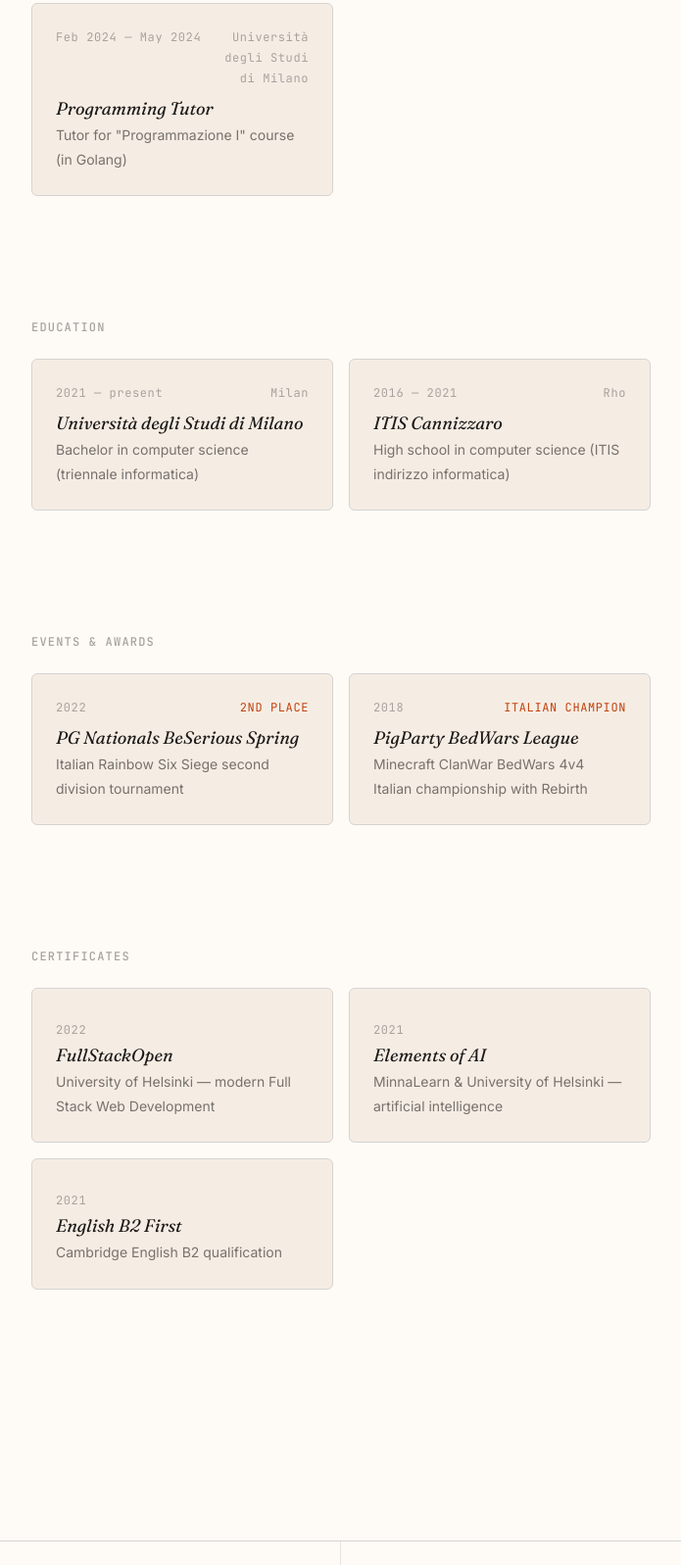
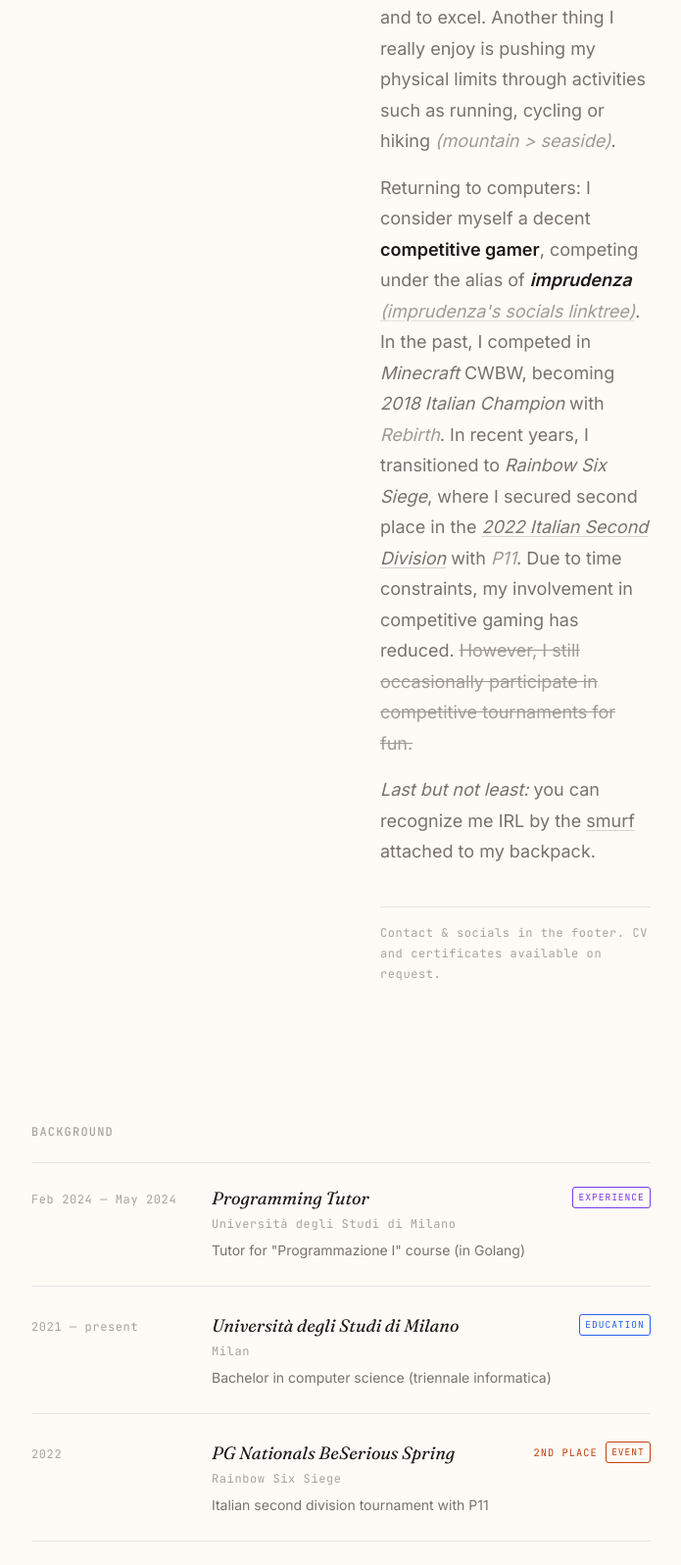
Before and after one commit to Favo02/favo02.dev, an Astro site: page /about in a window 1280 px wide. Shown: the part 1203-2800 px from the top of the page at 98% size, without its empty margins (292-987 px from the left). Built offline with nearby package versions, Linux system fonts and the light colour scheme; Astro itself is replaced by a stand-in of ours.

Commit message:
feat(about): unified timeline with type tags, full bio restored
- Restore full original bio verbatim (gaming history, sports, smurf backpack)
- Merge all background entries into one 'Background' timeline list instead
  of separate Experience / Education sections
- Each entry carries a coloured type tag:
    experience  → purple (--tag-personal)
    education   → blue   (--tag-academic)
    event       → orange (--accent)
    certificate → grey
- Event entries also show an accent result badge ('2nd place', 'Italian Champion')
- Publications section still present but hidden when the array is empty
- Timeline rows have a subtle hover-indent effect

```diff
--- a/src/pages/about.astro
+++ b/src/pages/about.astro
@@ -1,81 +1,91 @@
 ---
-import BaseLayout from '../layouts/BaseLayout.astro';
+import BaseLayout from "../layouts/BaseLayout.astro"
 
-const experience = [
+// All timeline entries in a single flat list, sorted newest-first
+// Add type: 'experience' | 'education' | 'certificate' | 'event' | 'publication'
+const timeline = [
   {
-    period: 'Feb 2024 — May 2024',
-    title: 'Programming Tutor',
-    org: 'Università degli Studi di Milano',
+    type: "experience" as const,
+    period: "Feb 2024 — May 2024",
+    title: "Programming Tutor",
+    org: "Università degli Studi di Milano",
     description: 'Tutor for "Programmazione I" course (in Golang)',
-    link: 'https://mameli.docenti.di.unimi.it/pls-tutoring/wiki/WikiStart',
-  },
-];
-
-const education = [
-  {
-    period: '2021 — present',
-    title: 'Università degli Studi di Milano',
-    org: 'Milan',
-    description: 'Bachelor in computer science (triennale informatica)',
-    link: 'https://www.unimi.it/en/education/computer-science',
+    link: "https://mameli.docenti.di.unimi.it/pls-tutoring/wiki/WikiStart",
+    result: null,
   },
   {
-    period: '2016 — 2021',
-    title: 'ITIS Cannizzaro',
-    org: 'Rho',
-    description: 'High school in computer science (ITIS indirizzo informatica)',
-    link: 'https://www.itiscannizzaro.edu.it/pagine/-informatica',
-  },
-];
-
-const certificates = [
-  {
-    year: '2022',
-    title: 'FullStackOpen',
-    description: 'University of Helsinki — modern Full Stack Web Development',
-    link: 'https://fullstackopen.com/en',
+    type: "education" as const,
+    period: "2021 — present",
+    title: "Università degli Studi di Milano",
+    org: "Milan",
+    description: "Bachelor in computer science (triennale informatica)",
+    link: "https://www.unimi.it/en/education/computer-science",
+    result: null,
   },
   {
-    year: '2021',
-    title: 'Elements of AI',
-    description: 'MinnaLearn & University of Helsinki — artificial intelligence',
-    link: 'https://www.elementsofai.com',
+    type: "event" as const,
+    period: "2022",
+    title: "PG Nationals BeSerious Spring",
+    org: "Rainbow Six Siege",
+    description: "Italian second division tournament with P11",
+    link: "https://liquipedia.net/rainbowsix/PG_Nationals/2022/BeSerious/Spring",
+    result: "2nd place",
   },
   {
-    year: '2021',
-    title: 'English B2 First',
-    description: 'Cambridge English B2 qualification',
-    link: 'https://www.cambridgeenglish.org/exams-and-tests/first',
-  },
-];
-
-// Events: hackathons, awards, competitions — add entries here
-const events = [
-  {
-    year: '2022',
-    title: 'PG Nationals BeSerious Spring',
-    result: '2nd place',
-    description: 'Italian Rainbow Six Siege second division tournament',
-    link: 'https://liquipedia.net/rainbowsix/PG_Nationals/2022/BeSerious/Spring',
+    type: "certificate" as const,
+    period: "2022",
+    title: "FullStackOpen",
+    org: "University of Helsinki",
+    description: "Modern Full Stack Web Development course",
+    link: "https://fullstackopen.com/en",
+    result: null,
   },
   {
-    year: '2018',
-    title: 'PigParty BedWars League',
-    result: 'Italian Champion',
-    description: 'Minecraft ClanWar BedWars 4v4 Italian championship with Rebirth',
+    type: "education" as const,
+    period: "2016 — 2021",
+    title: "ITIS Cannizzaro",
+    org: "Rho",
+    description: "High school in computer science (ITIS indirizzo informatica)",
+    link: "https://www.itiscannizzaro.edu.it/pagine/-informatica",
+    result: null,
+  },
+  {
+    type: "event" as const,
+    period: "2018",
+    title: "PigParty BedWars League",
+    org: "Minecraft CWBW",
+    description: "4v4 Italian championship with Rebirth",
     link: null,
+    result: "Italian Champion",
   },
-];
+  {
+    type: "certificate" as const,
+    period: "2021",
+    title: "Elements of AI",
+    org: "MinnaLearn & Univ. of Helsinki",
+    description: "Artificial intelligence introductory course",
+    link: "https://www.elementsofai.com",
+    result: null,
+  },
+  {
+    type: "certificate" as const,
+    period: "2021",
+    title: "English B2 First",
+    org: "Cambridge English",
+    description: "Cambridge English B2 qualification",
+    link: "https://www.cambridgeenglish.org/exams-and-tests/first",
+    result: null,
+  },
+]
 
-// Publications — add your papers, theses, or articles here
+// Publications kept separate — hidden when empty
 const publications: {
-  year: string;
-  title: string;
-  venue: string;
-  description: string;
-  link: string | null;
+  year: string
+  title: string
+  venue: string
+  description: string
+  link: string | null
 }[] = [
-  // Example entry (remove or replace when you have real ones):
   // {
   //   year: '2025',
   //   title: 'My Bachelor Thesis',
@@ -83,21 +93,30 @@
   //   description: 'Short description of what it covers.',
   //   link: null,
   // },
-];
+]
+
+const typeLabel: Record<typeof timeline[number]["type"], string> = {
+  experience: "experience",
+  education: "education",
+  certificate: "certificate",
+  event: "event",
+}
 
 const calculateAge = (birthday: Date) => {
-  const ageDifMs = Date.now() - birthday.getTime();
-  const ageDate = new Date(ageDifMs);
-  return Math.abs(ageDate.getUTCFullYear() - 1970);
-};
+  const ageDifMs = Date.now() - birthday.getTime()
+  const ageDate = new Date(ageDifMs)
+  return Math.abs(ageDate.getUTCFullYear() - 1970)
+}
 
-const myAge = calculateAge(new Date('August 25, 2002'));
+const myAge = calculateAge(new Date("August 25, 2002"))
 ---
 
-<BaseLayout title="About" description="About Luca Favini — biography, education, experience, and more.">
+<BaseLayout
+  title="About"
+  description="About Luca Favini — biography, education, experience, and more."
+>
   <div class="about-page">
-
-    <!-- ── Intro: photo + bio side by side ── -->
+    <!-- ── Intro: photo + bio ── -->
     <section class="intro-section">
       <div class="intro-photo-col">
         <div class="photo-wrap">
@@ -111,143 +130,166 @@
       </div>
 
       <div class="intro-text-col">
-        <h1 class="intro-name">Luca<br /><em>Favini</em></h1>
+        <h1 class="intro-name">
+          Luca<br /><em>Favini</em>
+        </h1>
+
         <div class="intro-bio">
           <p>
-            {myAge} years old, based <em>(near)</em> <strong>Milan, Italy</strong>.
-            My friends call me <strong>Favo</strong>.
+            Hello, I am <strong>Luca Favini</strong>, but my friends call me <strong
+              >Favo</strong
+            >. I am a {myAge}-year-old guy living <em>(near)</em>
+            <strong>Milan, Italy</strong>.
           </p>
           <p>
-            I study <strong>computer science</strong> at Università degli Studi di Milano
-            and spend a lot of time writing code, mostly in the open.
-            My <a href="https://github.com/Favo02" target="_blank" rel="noopener noreferrer">GitHub README</a>
-            tracks my current interests more accurately than this page.
+            My educational background is entirely centered around <strong
+              >computer science</strong
+            >, which I am currently studying at <strong
+              >Università degli studi di Milano</strong
+            >. For more details about my <strong>interests</strong>, <strong
+              >notable projects</strong
+            > and <strong>current focuses</strong> check out my <a
+              href="https://github.com/Favo02"
+              target="_blank"
+              rel="noopener noreferrer">GitHub README</a
+            >. I update it quite <em>frequently</em>, much more than this website!
           </p>
           <p>
-            Outside computers: football <em>(the real one)</em>, running, cycling, hiking —
-            preferably uphill. I compete under the alias
-            <a href="https://linktr.ee/imprudenza" target="_blank" rel="noopener noreferrer"><em>imprudenza</em></a>.
+            I also engage in activities unrelated to computers. I have a strong passion
+            for playing basically <strong>any sport</strong>, particularly <strong
+              >football</strong
+            >
+            <em
+              ><span class="opacity-70"
+                >(the real one, <del>soccer</del>)</span
+              ></em
+            >, which I played for many years in my hometown team. However, I must admit
+            that my <strong>competitive nature</strong> and desire for <strong
+              >precision</strong
+            > come into play: whether it's a casual or competitive game, I always strive
+            to achieve victory and to excel. Another thing I really enjoy is pushing my
+            physical limits through activities such as running, cycling or hiking <em
+              ><span class="opacity-70">(mountain &gt; seaside)</span></em
+            >.
+          </p>
+          <p>
+            Returning to computers: I consider myself a decent <strong
+              >competitive gamer</strong
+            >, competing under the alias of <em><strong>imprudenza</strong></em>
+            <a href="https://linktr.ee/imprudenza" target="_blank" rel="noopener noreferrer"
+              ><em><span class="opacity-70">(imprudenza's socials linktree)</span></em></a
+            >. In the past, I competed in <em>Minecraft</em>
+            <span title="ClanWar BedWars, 4v4 on PigParty or GommeHD">CWBW</span>,
+            becoming <span title="PigParty BedWars league, 4v4 on PigParty"
+              ><em>2018 Italian Champion</em></span
+            > with <em><span class="opacity-70">Rebirth</span></em>. In recent years, I
+            transitioned to <em>Rainbow Six Siege</em>, where I secured second place in
+            the <a
+              href="https://liquipedia.net/rainbowsix/PG_Nationals/2022/BeSerious/Spring"
+              target="_blank"
+              rel="noopener noreferrer"
+              title="BeSerious Spring 2022"><em>2022 Italian Second Division</em></a
+            > with <em><span class="opacity-70">P11</span></em>. Due to time constraints,
+            my involvement in competitive gaming has reduced. <del
+              ><span class="opacity-70"
+                >However, I still occasionally participate in competitive tournaments for
+                fun.</span
+              ></del
+            >
+          </p>
+          <p>
+            <em>Last but not least:</em> you can recognize me IRL by the <a
+              href="https://upload.wikimedia.org/wikipedia/en/2/26/Papasmurf1.jpg"
+              target="_blank"
+              rel="noopener noreferrer">smurf</a
+            > attached to my backpack.
           </p>
           <p class="bio-footnote mono-sm">
-            Contact &amp; socials in the footer of every page.
-            CV and certificates available on request.
+            Contact &amp; socials in the footer. CV and certificates available on
+            request.
           </p>
         </div>
       </div>
     </section>
 
-    <!-- ── Experience ── -->
-    <section class="cards-section">
-      <h2 class="section-label mono">Experience</h2>
-      <div class="cards-grid">
-        {experience.map((item) => (
-          <a href={item.link} target="_blank" rel="noopener noreferrer" class="card">
-            <div class="card-top">
-              <span class="card-period mono-sm">{item.period}</span>
-              <span class="card-org mono-sm">{item.org}</span>
-            </div>
-            <p class="card-title">{item.title}</p>
-            <p class="card-desc">{item.description}</p>
-          </a>
-        ))}
-      </div>
+    <!-- ── Unified timeline ── -->
+    <section class="timeline-section">
+      <h2 class="section-label mono">Background</h2>
+      <ul class="timeline-list">
+        {
+          timeline.map((item) => (
+            <li class="tl-item">
+              <span class="tl-period mono-sm">{item.period}</span>
+              <div class="tl-body">
+                <div class="tl-top">
+                  {item.link ? (
+                    <a
+                      href={item.link}
+                      target="_blank"
+                      rel="noopener noreferrer"
+                      class="tl-title"
+                    >
+                      {item.title}
+                    </a>
+                  ) : (
+                    <span class="tl-title">{item.title}</span>
+                  )}
+                  <div class="tl-badges">
+                    {item.result && (
+                      <span class="tl-result">{item.result}</span>
+                    )}
+                    <span class:list={["tl-tag", `tl-tag--${item.type}`]}>
+                      {typeLabel[item.type]}
+                    </span>
+                  </div>
+                </div>
+                <p class="tl-meta mono-sm">{item.org}</p>
+                {item.description && (
+                  <p class="tl-desc">{item.description}</p>
+                )}
+              </div>
+            </li>
+          ))
+        }
+      </ul>
     </section>
 
-    <!-- ── Education ── -->
-    <section class="cards-section">
-      <h2 class="section-label mono">Education</h2>
-      <div class="cards-grid">
-        {education.map((item) => (
-          <a href={item.link} target="_blank" rel="noopener noreferrer" class="card">
-            <div class="card-top">
-              <span class="card-period mono-sm">{item.period}</span>
-              <span class="card-org mono-sm">{item.org}</span>
-            </div>
-            <p class="card-title">{item.title}</p>
-            <p class="card-desc">{item.description}</p>
-          </a>
-        ))}
-      </div>
-    </section>
-
-    <!-- ── Events ── -->
-    {events.length > 0 && (
-      <section class="cards-section">
-        <h2 class="section-label mono">Events &amp; Awards</h2>
-        <div class="cards-grid">
-          {events.map((item) => (
-            item.link
-              ? (
-                <a href={item.link} target="_blank" rel="noopener noreferrer" class="card card--event">
-                  <div class="card-top">
-                    <span class="card-period mono-sm">{item.year}</span>
-                    <span class="event-result">{item.result}</span>
+    <!-- ── Publications (shown only when non-empty) ── -->
+    {
+      publications.length > 0 && (
+        <section class="timeline-section">
+          <h2 class="section-label mono">Publications</h2>
+          <ul class="timeline-list">
+            {publications.map((item) => (
+              <li class="tl-item">
+                <span class="tl-period mono-sm">{item.year}</span>
+                <div class="tl-body">
+                  <div class="tl-top">
+                    {item.link ? (
+                      <a
+                        href={item.link}
+                        target="_blank"
+                        rel="noopener noreferrer"
+                        class="tl-title"
+                      >
+                        {item.title}
+                      </a>
+                    ) : (
+                      <span class="tl-title">{item.title}</span>
+                    )}
+                    <span class="tl-tag tl-tag--publication">publication</span>
                   </div>
-                  <p class="card-title">{item.title}</p>
-                  <p class="card-desc">{item.description}</p>
-                </a>
-              )
-              : (
-                <div class="card card--event">
-                  <div class="card-top">
-                    <span class="card-period mono-sm">{item.year}</span>
-                    <span class="event-result">{item.result}</span>
-                  </div>
-                  <p class="card-title">{item.title}</p>
-                  <p class="card-desc">{item.description}</p>
+                  <p class="tl-meta mono-sm">{item.venue}</p>
+                  {item.description && (
+                    <p class="tl-desc">{item.description}</p>
+                  )}
                 </div>
-              )
-          ))}
-        </div>
-      </section>
-    )}
-
-    <!-- ── Publications ── -->
-    {publications.length > 0 && (
-      <section class="cards-section">
-        <h2 class="section-label mono">Publications</h2>
-        <div class="cards-grid">
-          {publications.map((item) => (
-            item.link
-              ? (
-                <a href={item.link} target="_blank" rel="noopener noreferrer" class="card card--pub">
-                  <div class="card-top">
-                    <span class="card-period mono-sm">{item.year}</span>
-                    <span class="card-org mono-sm">{item.venue}</span>
-                  </div>
-                  <p class="card-title">{item.title}</p>
-                  <p class="card-desc">{item.description}</p>
-                </a>
-              )
-              : (
-                <div class="card card--pub">
-                  <div class="card-top">
-                    <span class="card-period mono-sm">{item.year}</span>
-                    <span class="card-org mono-sm">{item.venue}</span>
-                  </div>
-                  <p class="card-title">{item.title}</p>
-                  <p class="card-desc">{item.description}</p>
-                </div>
-              )
-          ))}
-        </div>
-      </section>
-    )}
-
-    <!-- ── Certificates ── -->
-    <section class="cards-section">
-      <h2 class="section-label mono">Certificates</h2>
-      <div class="cards-grid cards-grid--3">
-        {certificates.map((item) => (
-          <a href={item.link} target="_blank" rel="noopener noreferrer" class="card">
-            <span class="card-period mono-sm">{item.year}</span>
-            <p class="card-title">{item.title}</p>
-            <p class="card-desc">{item.description}</p>
-          </a>
-        ))}
-      </div>
-    </section>
-
+              </li>
+            ))}
+          </ul>
+        </section>
+      )
+    }
   </div>
 </BaseLayout>
 
@@ -262,14 +304,14 @@
   /* ── Intro ── */
   .intro-section {
     display: grid;
-    grid-template-columns: 280px 1fr;
+    grid-template-columns: 260px 1fr;
     gap: var(--space-3xl);
     align-items: start;
   }
 
   .photo-wrap {
     position: sticky;
-    top: var(--space-xl);
+    top: calc(56px + var(--space-xl));
   }
 
   .propic {
@@ -288,12 +330,12 @@
 
   .intro-name {
     font-family: var(--font-display);
-    font-size: clamp(3rem, 6vw, 5rem);
-    font-weight: 700;
+    font-size: clamp(2.5rem, 5vw, 4.5rem);
     line-height: 0.95;
     letter-spacing: -0.02em;
     color: var(--text);
     margin-bottom: var(--space-xl);
+    font-weight: 700;
     font-style: normal;
   }
 
@@ -303,10 +345,7 @@
     color: var(--text-muted);
   }
 
-  .intro-bio {
-    max-width: 520px;
-  }
-
+  /* ── Bio prose ── */
   .intro-bio p {
     font-size: var(--text-base);
     line-height: var(--leading-normal);
@@ -324,12 +363,18 @@
     text-decoration: underline;
     text-decoration-color: var(--border);
     text-underline-offset: 3px;
-    transition: color var(--transition-fast), text-decoration-color var(--transition-fast);
+    transition:
+      color var(--transition-fast),
+      text-decoration-color var(--transition-fast);
   }
 
   .intro-bio a:hover {
     color: var(--accent);
     text-decoration-color: var(--accent);
+  }
+
+  .opacity-70 {
+    opacity: 0.7;
   }
 
   .bio-footnote {
@@ -338,6 +383,7 @@
     border-top: 1px solid var(--border-subtle);
     color: var(--text-faint) !important;
     font-size: var(--text-xs) !important;
+    margin-bottom: 0;
   }
 
   /* ── Section label ── */
@@ -351,88 +397,132 @@
     font-weight: 500;
   }
 
-  .cards-section {
-    /* gap handled by about-page flex column */
+  /* ── Unified timeline list ── */
+  .timeline-list {
+    list-style: none;
+    padding: 0;
+    margin: 0;
+    display: flex;
+    flex-direction: column;
+    border-top: 1px solid var(--border-subtle);
   }
 
-  /* ── Cards grid ── */
-  .cards-grid {
+  .tl-item {
     display: grid;
-    grid-template-columns: repeat(auto-fill, minmax(280px, 1fr));
-    gap: var(--space-md);
+    grid-template-columns: 160px 1fr;
+    gap: var(--space-lg);
+    padding: var(--space-lg) 0;
+    border-bottom: 1px solid var(--border-subtle);
+    transition: background-color var(--transition-fast);
   }
 
-  .cards-grid--3 {
-    grid-template-columns: repeat(auto-fill, minmax(220px, 1fr));
+  .tl-item:hover {
+    background: color-mix(in srgb, var(--bg-surface) 60%, transparent);
+    padding-left: var(--space-sm);
+    padding-right: var(--space-sm);
+    margin: 0 calc(-1 * var(--space-sm));
   }
 
-  .card {
-    display: block;
-    background: var(--bg-surface);
-    border: 1px solid var(--border);
-    border-radius: 6px;
-    padding: var(--space-lg);
-    text-decoration: none;
-    color: var(--text);
-    transition:
-      border-color var(--transition-fast),
-      background var(--transition-fast),
-      transform var(--transition-fast);
-    cursor: pointer;
-  }
-
-  a.card:hover {
-    border-color: var(--text-faint);
-    background: var(--bg-elevated);
-    transform: translateY(-1px);
-  }
-
-  div.card {
-    cursor: default;
-  }
-
-  .card-top {
-    display: flex;
-    align-items: baseline;
-    justify-content: space-between;
-    gap: var(--space-sm);
-    margin-bottom: var(--space-sm);
-  }
-
-  .card-period {
-    flex-shrink: 0;
-  }
-
-  .card-org {
-    text-align: right;
+  .tl-period {
+    padding-top: 3px;
+    white-space: nowrap;
     color: var(--text-faint);
   }
 
-  .card-title {
+  .tl-body {
+    display: flex;
+    flex-direction: column;
+    gap: var(--space-xs);
+  }
+
+  .tl-top {
+    display: flex;
+    align-items: flex-start;
+    justify-content: space-between;
+    gap: var(--space-md);
+    flex-wrap: wrap;
+  }
+
+  .tl-title {
     font-family: var(--font-display);
     font-size: var(--text-base);
     font-weight: 400;
     font-style: italic;
     color: var(--text);
-    margin-bottom: var(--space-xs);
+    text-decoration: none;
     line-height: var(--leading-snug);
+    transition: color var(--transition-fast);
   }
 
-  .card-desc {
+  a.tl-title:hover {
+    color: var(--accent);
+  }
+
+  .tl-badges {
+    display: flex;
+    align-items: center;
+    gap: var(--space-sm);
+    flex-shrink: 0;
+    flex-wrap: wrap;
+    justify-content: flex-end;
+  }
+
+  .tl-result {
+    font-family: var(--font-mono);
+    font-size: 0.65rem;
+    text-transform: uppercase;
+    letter-spacing: var(--tracking-wider);
+    color: var(--accent);
+    white-space: nowrap;
+  }
+
+  /* Type tags */
+  .tl-tag {
+    font-family: var(--font-mono);
+    font-size: 0.6rem;
+    text-transform: uppercase;
+    letter-spacing: var(--tracking-wider);
+    padding: 0.15em 0.55em;
+    border-radius: 3px;
+    border: 1px solid;
+    white-space: nowrap;
+  }
+
+  .tl-tag--experience {
+    color: var(--tag-personal);
+    border-color: var(--tag-personal);
+  }
+
+  .tl-tag--education {
+    color: var(--tag-academic);
+    border-color: var(--tag-academic);
+  }
+
+  .tl-tag--certificate {
+    color: var(--text-faint);
+    border-color: var(--border);
+  }
+
+  .tl-tag--event {
+    color: var(--accent);
+    border-color: var(--accent);
+  }
+
+  .tl-tag--publication {
+    color: var(--tag-academic);
+    border-color: var(--tag-academic);
+  }
+
+  .tl-meta {
+    color: var(--text-faint);
+    margin: 0;
+  }
+
+  .tl-desc {
     font-size: var(--text-sm);
     color: var(--text-muted);
+    margin: 0;
     line-height: var(--leading-normal);
-    margin-bottom: 0;
-  }
-
-  /* ── Event result badge ── */
-  .event-result {
-    font-family: var(--font-mono);
-    font-size: var(--text-xs);
-    color: var(--accent);
-    letter-spacing: var(--tracking-wide);
-    text-transform: uppercase;
-    white-space: nowrap;
   }
 
   /* ── Responsive ── */
@@ -447,19 +537,31 @@
     }
 
     .propic {
-      max-height: 360px;
+      max-height: 320px;
       width: 100%;
+      object-position: center 25%;
     }
 
     .intro-name {
       font-size: clamp(2.5rem, 10vw, 4rem);
     }
-  }
 
-  @media (max-width: 480px) {
-    .cards-grid,
-    .cards-grid--3 {
+    .tl-item {
       grid-template-columns: 1fr;
+      gap: var(--space-xs);
+    }
+
+    .tl-period {
+      padding-top: 0;
+    }
+
+    .tl-top {
+      flex-direction: column;
+      align-items: flex-start;
+    }
+
+    .tl-badges {
+      justify-content: flex-start;
     }
   }
 </style>
```
